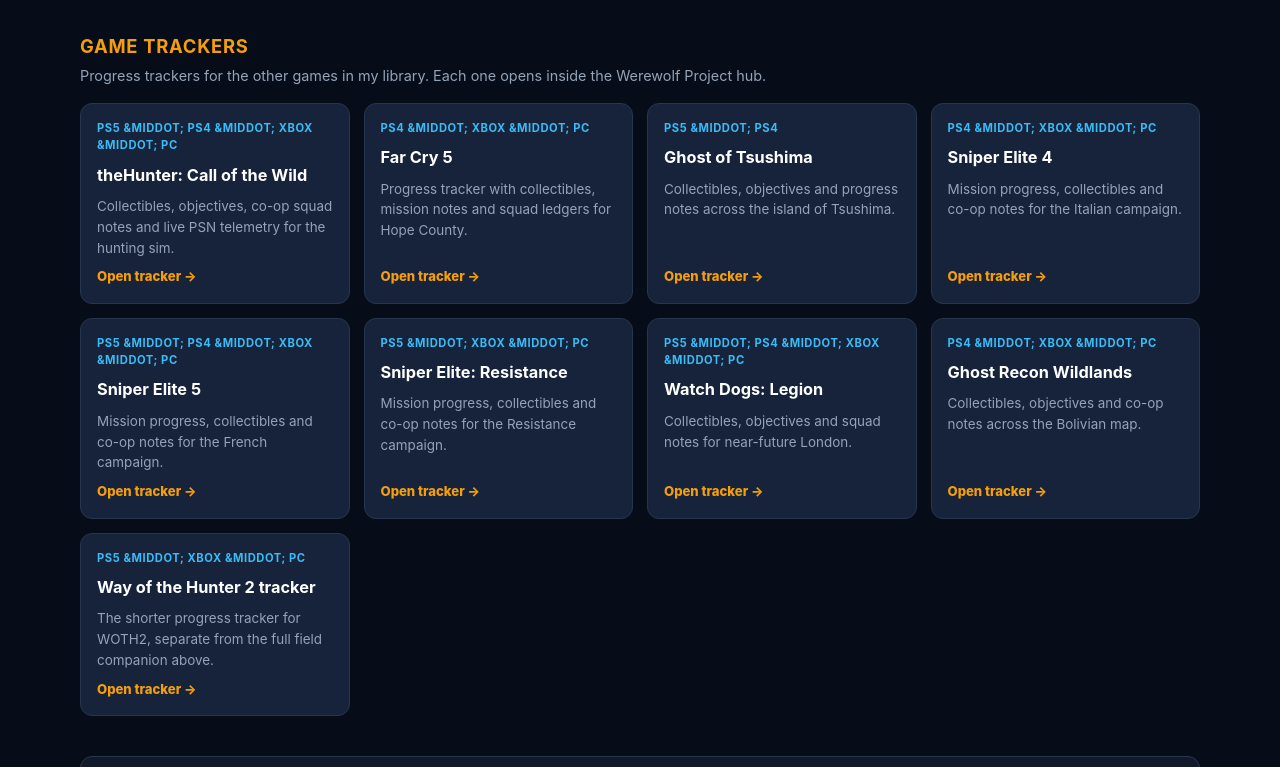
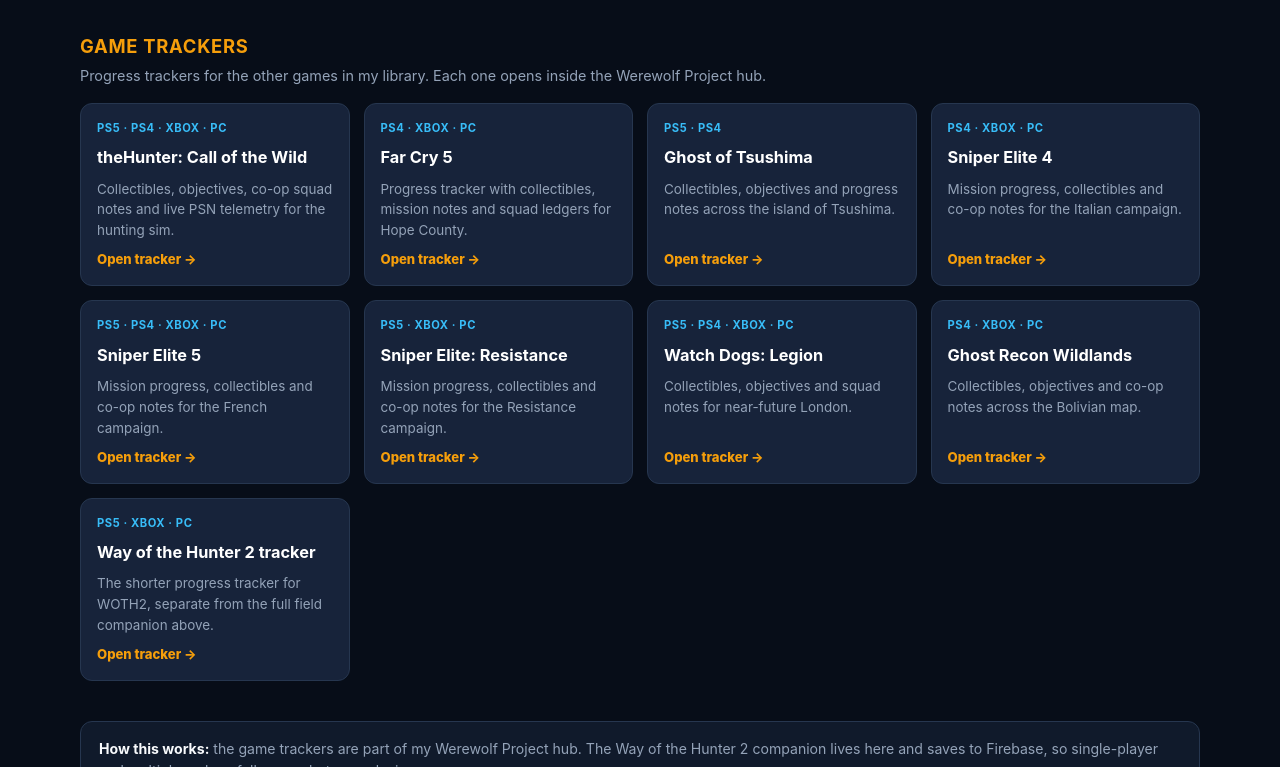
Before and after one commit to Werewolf3788/WOTH2, a plain HTML site: page index.html in a window 1280 px wide. Shown: the part 644-1411 px from the top of the page. Drawn offline with Linux system fonts and the light colour scheme.

Commit message:
Show the platform labels cleanly on the hub

```diff
--- a/index.html
+++ b/index.html
@@ -84,15 +84,15 @@ footer a:hover{color:var(--gold)}
 <script>
 (function () {
   var games = [
-    { k: 'cotw', t: 'theHunter: Call of the Wild', p: 'PS5 &middot; PS4 &middot; Xbox &middot; PC', d: 'Collectibles, objectives, co-op squad notes and live PSN telemetry for the hunting sim.' },
-    { k: 'farcry5', t: 'Far Cry 5', p: 'PS4 &middot; Xbox &middot; PC', d: 'Progress tracker with collectibles, mission notes and squad ledgers for Hope County.' },
-    { k: 'ghostoftsushima', t: 'Ghost of Tsushima', p: 'PS5 &middot; PS4', d: 'Collectibles, objectives and progress notes across the island of Tsushima.' },
-    { k: 'sniperelite4', t: 'Sniper Elite 4', p: 'PS4 &middot; Xbox &middot; PC', d: 'Mission progress, collectibles and co-op notes for the Italian campaign.' },
-    { k: 'sniperelite5', t: 'Sniper Elite 5', p: 'PS5 &middot; PS4 &middot; Xbox &middot; PC', d: 'Mission progress, collectibles and co-op notes for the French campaign.' },
-    { k: 'snresistance', t: 'Sniper Elite: Resistance', p: 'PS5 &middot; Xbox &middot; PC', d: 'Mission progress, collectibles and co-op notes for the Resistance campaign.' },
-    { k: 'wdlegion', t: 'Watch Dogs: Legion', p: 'PS5 &middot; PS4 &middot; Xbox &middot; PC', d: 'Collectibles, objectives and squad notes for near-future London.' },
-    { k: 'wildlands', t: 'Ghost Recon Wildlands', p: 'PS4 &middot; Xbox &middot; PC', d: 'Collectibles, objectives and co-op notes across the Bolivian map.' },
-    { k: 'woth2', t: 'Way of the Hunter 2 tracker', p: 'PS5 &middot; Xbox &middot; PC', d: 'The shorter progress tracker for WOTH2, separate from the full field companion above.' }
+    { k: 'cotw', t: 'theHunter: Call of the Wild', p: 'PS5 · PS4 · Xbox · PC', d: 'Collectibles, objectives, co-op squad notes and live PSN telemetry for the hunting sim.' },
+    { k: 'farcry5', t: 'Far Cry 5', p: 'PS4 · Xbox · PC', d: 'Progress tracker with collectibles, mission notes and squad ledgers for Hope County.' },
+    { k: 'ghostoftsushima', t: 'Ghost of Tsushima', p: 'PS5 · PS4', d: 'Collectibles, objectives and progress notes across the island of Tsushima.' },
+    { k: 'sniperelite4', t: 'Sniper Elite 4', p: 'PS4 · Xbox · PC', d: 'Mission progress, collectibles and co-op notes for the Italian campaign.' },
+    { k: 'sniperelite5', t: 'Sniper Elite 5', p: 'PS5 · PS4 · Xbox · PC', d: 'Mission progress, collectibles and co-op notes for the French campaign.' },
+    { k: 'snresistance', t: 'Sniper Elite: Resistance', p: 'PS5 · Xbox · PC', d: 'Mission progress, collectibles and co-op notes for the Resistance campaign.' },
+    { k: 'wdlegion', t: 'Watch Dogs: Legion', p: 'PS5 · PS4 · Xbox · PC', d: 'Collectibles, objectives and squad notes for near-future London.' },
+    { k: 'wildlands', t: 'Ghost Recon Wildlands', p: 'PS4 · Xbox · PC', d: 'Collectibles, objectives and co-op notes across the Bolivian map.' },
+    { k: 'woth2', t: 'Way of the Hunter 2 tracker', p: 'PS5 · Xbox · PC', d: 'The shorter progress tracker for WOTH2, separate from the full field companion above.' }
   ];
   var esc = function (s) { return String(s).replace(/[&<>"]/g, function (c) { return { '&': '&amp;', '<': '&lt;', '>': '&gt;', '"': '&quot;' }[c]; }); };
   document.getElementById('games').innerHTML = games.map(function (g) {
```
